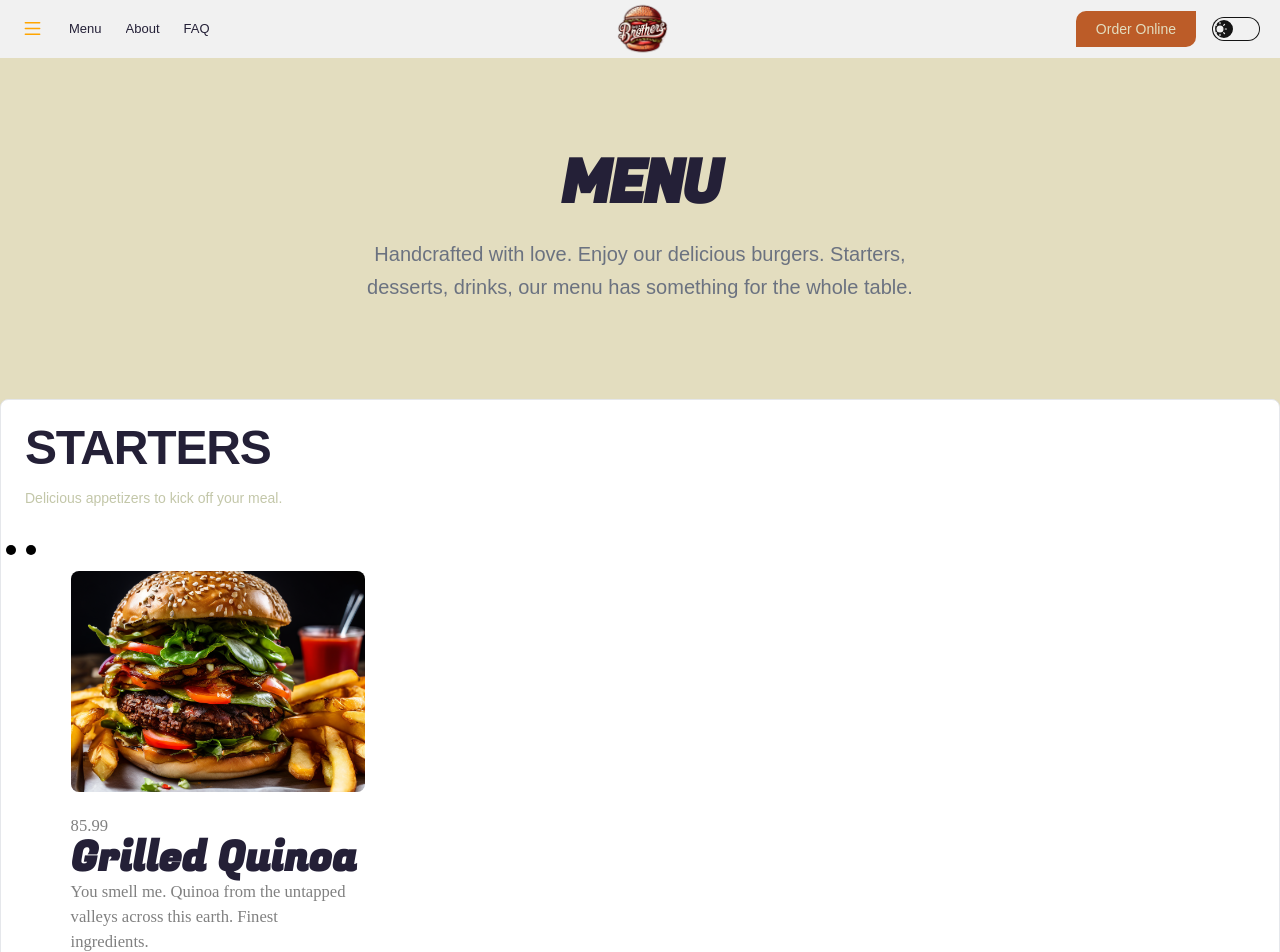
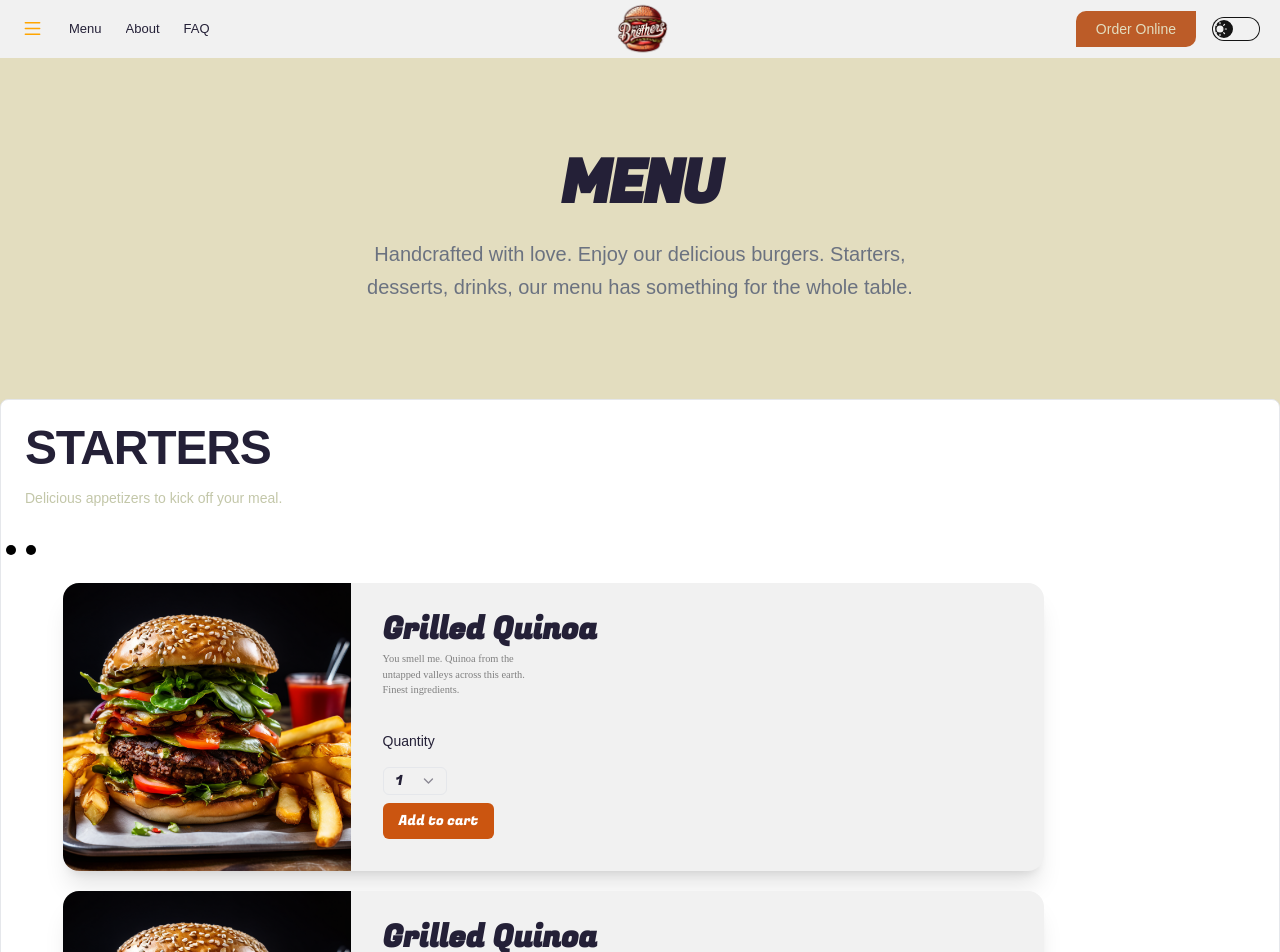
Before and after one commit to CEODemitri/burger-brothers, a SvelteKit app: page /Menu in a window 1280 px wide. Shown: the top 952 px of the page. Built offline with nearby package versions, Linux system fonts and the light colour scheme; a web font is replaced by a local one.

Commit message:
work in progress-Mediumm Cards

```diff
--- a/src/components/Cards/MediumCards.svelte
+++ b/src/components/Cards/MediumCards.svelte
@@ -8,20 +8,12 @@
 	export let description;
 </script>
 
-<div class="flex flex-col space-y-2 p-2 text-left w-[310px]">
-	<img
-		{src}
-		width="300"
-		height="200"
-		alt="Starter Item"
-		class="rounded-lg object-cover"
-		style="aspect-ratio: 400 / 300; object-fit: cover;"
-	/>
-	<div class="space-y-2">
-		<p class="text-sm text-gray-500 dark:text-gray-400">{price}</p>
-		<h3 class="text-xl font-bold">{name}</h3>
-		<p class="w-72">{description}</p>
-
+<div class="card card-side bg-base-100 shadow-xl mt-5">
+	<figure><img {src} alt={name} class="w-72" /></figure>
+	<div class="card-body">
+		<h2 class="card-title">{name}</h2>
+		<p>{description}</p>
+		<div class="card-actions">
 			<form action="" class="">
 				<div class="grid gap-2">
 					<label
@@ -38,7 +30,7 @@
 						aria-autocomplete="none"
 						dir="ltr"
 						data-state="closed"
-					class="flex h-7 items-center justify-between rounded-md border border-input bg-background px-3 text-sm ring-offset-background placeholder:text-muted-foreground focus:outline-none focus:ring-2 focus:ring-ring focus:ring-offset-2 disabled:cursor-not-allowed disabled:opacity-50 w-18"
+						class="flex h-7 items-center justify-between rounded-md border border-input bg-background px-3 text-sm ring-offset-background placeholder:text-muted-foreground focus:outline-none focus:ring-2 focus:ring-ring focus:ring-offset-2 disabled:cursor-not-allowed disabled:opacity-50 w-16"
 					>
 						<span style="pointer-events: none;">1</span>
 						<svg
@@ -59,18 +51,19 @@
 					</button>
 				</div>
 				<button
-				class="inline-flex items-center justify-center whitespace-nowrap text-sm font-medium ring-offset-background transition-colors focus-visible:outline-none focus-visible:ring-2 focus-visible:ring-ring focus-visible:ring-offset-2 disabled:pointer-events-none disabled:opacity-50 bg-base text-white hover:bg-primary/90 h-11 rounded-md px-8"
+					class="inline-flex items-center justify-center whitespace-nowrap text-sm font-medium ring-offset-background transition-colors focus-visible:outline-none focus-visible:ring-2 focus-visible:ring-ring focus-visible:ring-offset-2 disabled:pointer-events-none disabled:opacity-50 bg-base text-white hover:bg-primary/90 h-9 rounded-md px-4 mt-2"
 				>
 					Add to cart
 				</button>
 			</form>
 		</div>
 	</div>
+</div>
 
 <style>
-	h3 {
+	h2 {
 		font-family: 'Fugaz One', cursive;
-		font-size: 2em;
+		font-size: 1.5em;
 	}
 
 	button {
@@ -79,7 +72,8 @@
 
 	p {
 		font-family: 'Comfortaa Variable', cursive;
-		font-size: 0.8em;
+		font-size: 0.5em;
+		width: 32ch;
 		color: grey;
 	}
 </style>
--- a/src/routes/Menu/+page.svelte
+++ b/src/routes/Menu/+page.svelte
@@ -108,11 +108,11 @@
 			{/each}
 		</div>
 
-		<div class="w-5/6 ml-5" id="page">
+		<div class="w-5/6 ml-5 mb-10" id="page">
 			{#each pages as _, i}
 				<!-- Page {i + 1} -->
 				<div
-					class="container grid items-start gap-6 px-4 md:grid-cols-2 md:gap-10 lg:grid-cols-3"
+					class="container grid items-start gap-6 md:grid-cols-2 md:gap-10 lg:grid-cols-3"
 					style="display: {currentPage === i ? 'block' : 'none'};"
 					transition:fade={{ duration: 500 }}
 				>
```
Also changed, not shown: 1 other file (tests, documents, lock files or other folders). Lines whose indentation alone changed are shown as unchanged.
